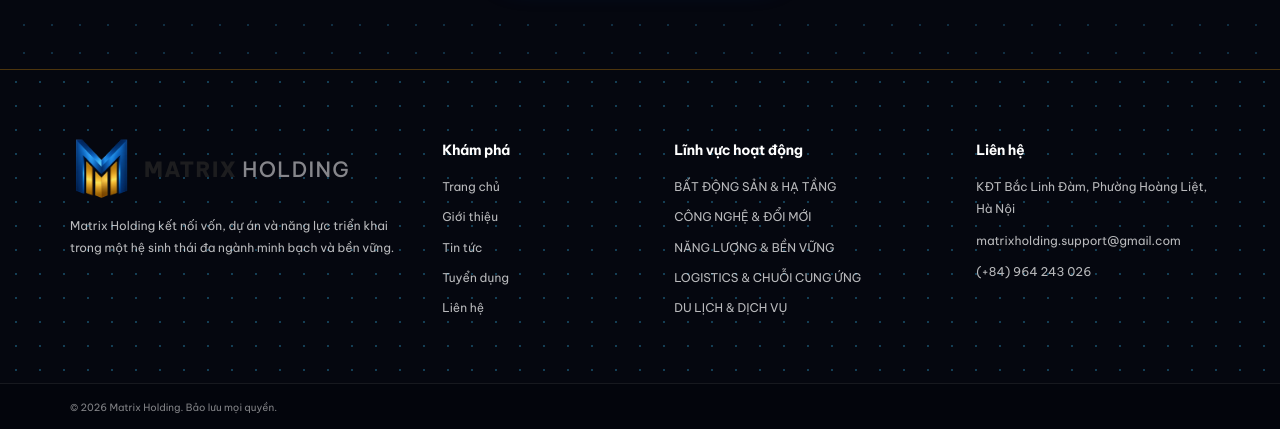
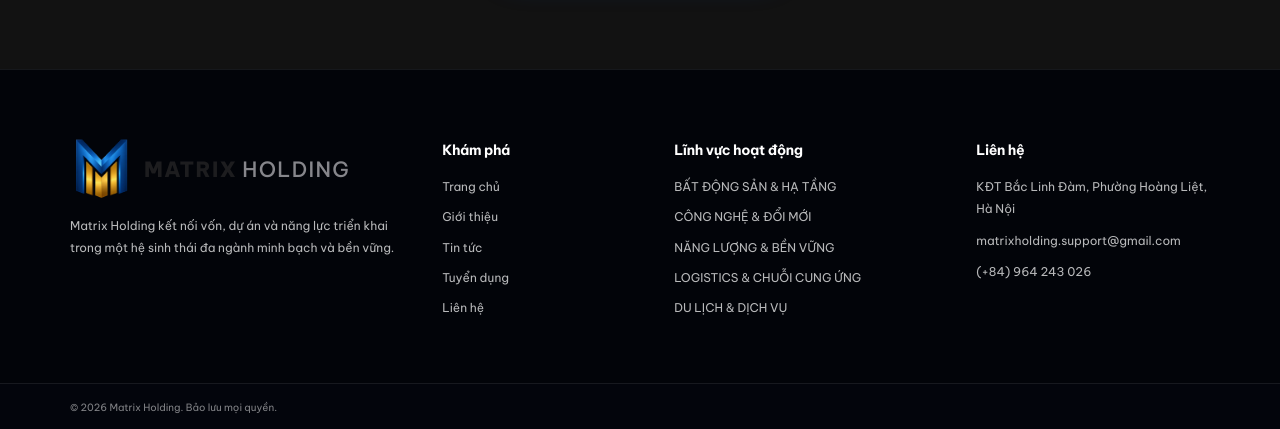
Before and after one commit to toduco5/Matrix-Holding, a React (Vite) app: page /news in a window 1280 px wide. Shown: the part 3034-3463 px from the top of the page. Built offline with nearby package versions, Linux system fonts and the light colour scheme.

Commit message:
style: apply option 2 pure deep minimalist background without dots

```diff
--- a/src/styles/vivid-theme.css
+++ b/src/styles/vivid-theme.css
@@ -133,63 +133,43 @@ body { color: #1d1d1f; }
 /* ── GLOBAL DYNAMIC ANIMATED BACKGROUND ── */
 /* Default & Dark mode base background (Matching Deep Obsidian Footer #05070f) */
 html, body, #root {
-  background: #05070f !important;
+  background: #03060f !important;
   color: #ffffff;
 }
 
-/* 1. Dynamic Moving Ambient Grid Dots Pattern */
-body::before {
-  content: "";
-  position: fixed;
-  inset: 0;
-  z-index: 0;
-  pointer-events: none;
-  background-image:
-    radial-gradient(rgba(56, 189, 248, 0.28) 1.2px, transparent 1.2px),
-    linear-gradient(rgba(255, 255, 255, 0.015) 1px, transparent 1px);
-  background-size: 24px 24px, 24px 24px;
-  animation: ambientGridMotion 30s linear infinite;
-  opacity: 0.95;
-}
-
+body {
+  background: radial-gradient(circle at 50% 0%, #091024 0%, #040711 48%, #02040a 100%) fixed !important;
+  color: #ffffff;
+  min-height: 100vh;
+}
+
+/* Option 2: Pure Deep Minimalist — Remove all noisy dot patterns */
+body::before,
 :root[data-theme="dark"] body::before {
-  background-image:
-    radial-gradient(rgba(56, 189, 248, 0.3) 1.2px, transparent 1.2px),
-    linear-gradient(rgba(255, 255, 255, 0.02) 1px, transparent 1px);
-  opacity: 1;
-}
-
-@keyframes ambientGridMotion {
-  0% { background-position: 0 0, 0 0; }
-  100% { background-position: 24px 24px, 24px 24px; }
-}
-
-/* 2. Floating Ambient Aurora Light Orbs Mesh (Light & Dark) */
+  display: none !important;
+  background-image: none !important;
+}
+
+/* Subtle, Soft Deep Atmospheric Ambient Light (Pure Depth without noise) */
 body::after {
   content: "";
   position: fixed;
-  top: -15%;
-  left: -15%;
-  width: 130vw;
-  height: 130vh;
+  top: -20%;
+  left: -20%;
+  width: 140vw;
+  height: 140vh;
   z-index: 0;
   pointer-events: none;
   background:
-    radial-gradient(circle at 20% 25%, rgba(41, 151, 255, 0.15) 0%, transparent 45%),
-    radial-gradient(circle at 80% 35%, rgba(14, 165, 233, 0.12) 0%, transparent 50%),
-    radial-gradient(circle at 35% 75%, rgba(37, 99, 235, 0.12) 0%, transparent 45%),
-    radial-gradient(circle at 75% 80%, rgba(56, 189, 248, 0.1) 0%, transparent 40%);
-  filter: blur(80px);
-  animation: ambientAuroraMotion 18s ease-in-out infinite alternate;
+    radial-gradient(circle at 50% 12%, rgba(56, 189, 248, 0.045) 0%, transparent 55%),
+    radial-gradient(circle at 85% 55%, rgba(30, 58, 138, 0.04) 0%, transparent 50%),
+    radial-gradient(circle at 15% 80%, rgba(30, 58, 138, 0.035) 0%, transparent 50%);
+  filter: blur(120px);
+  opacity: 0.9;
 }
 
 :root[data-theme="dark"] body::after {
-  background:
-    radial-gradient(circle at 20% 25%, rgba(41, 151, 255, 0.28) 0%, transparent 45%),
-    radial-gradient(circle at 80% 35%, rgba(14, 165, 233, 0.22) 0%, transparent 50%),
-    radial-gradient(circle at 35% 75%, rgba(37, 99, 235, 0.25) 0%, transparent 45%),
-    radial-gradient(circle at 75% 80%, rgba(56, 189, 248, 0.18) 0%, transparent 40%);
-  filter: blur(90px);
+  opacity: 1;
 }
 
 @keyframes ambientAuroraMotion {
@@ -650,13 +630,12 @@ header, main, footer, section {
 }
 :root[data-theme="dark"] .topbar-contact i { color: #2997ff !important; }
 
-/* Footer / Leadership — Fully Synchronized with Deep Obsidian Background Theme #05070f */
+/* Footer / Leadership — Pure Deep Minimalist Theme */
 .footer,
 :root[data-theme="dark"] .footer {
-  background-color: #05070f !important;
-  background-image: radial-gradient(rgba(56, 189, 248, 0.3) 1.2px, transparent 1.2px) !important;
-  background-size: 24px 24px !important;
-  border-top: 1px solid rgba(245, 158, 11, 0.3) !important;
+  background: #020409 !important;
+  background-image: none !important;
+  border-top: 1px solid rgba(255, 255, 255, 0.08) !important;
   position: relative;
 }
 .leadership,
@@ -3734,10 +3713,15 @@ section:not(.page-banner-hero):not(.hero):not(.detail-hero):not(.career-hero):no
 .manifesto,
 .services-item,
 .service-item {
-  background-color: #05070f !important;
-  background-image: radial-gradient(rgba(56, 189, 248, 0.22) 1.5px, transparent 1.5px) !important;
-  background-size: 28px 28px !important;
-  background-position: center top !important;
+  background-color: transparent !important;
+  background-image: none !important;
+}
+
+.ecosystem-section::before,
+.property-dashboard::before,
+.hero::after {
+  background-image: none !important;
+  display: none !important;
 }
 
 .page-banner-hero,
```
